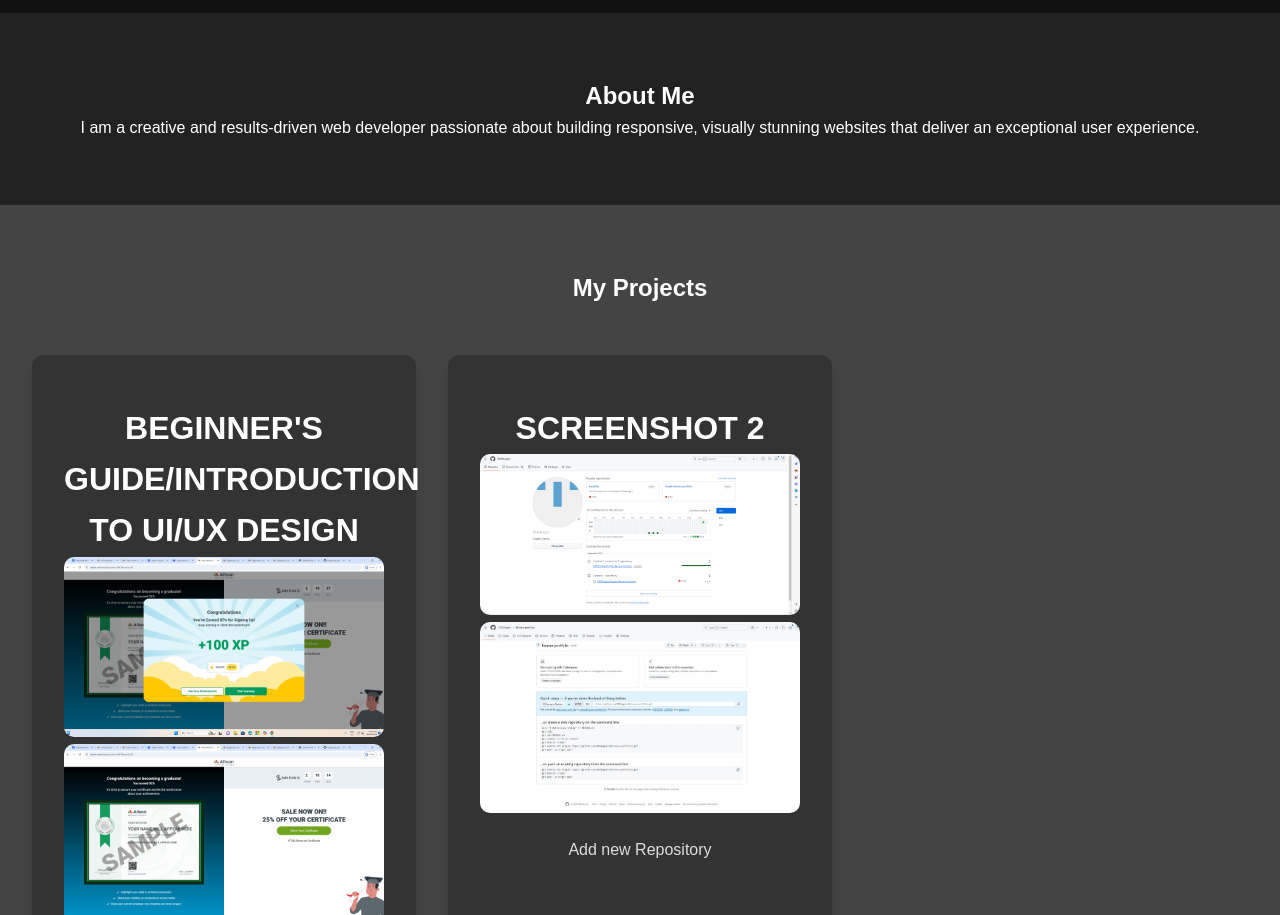
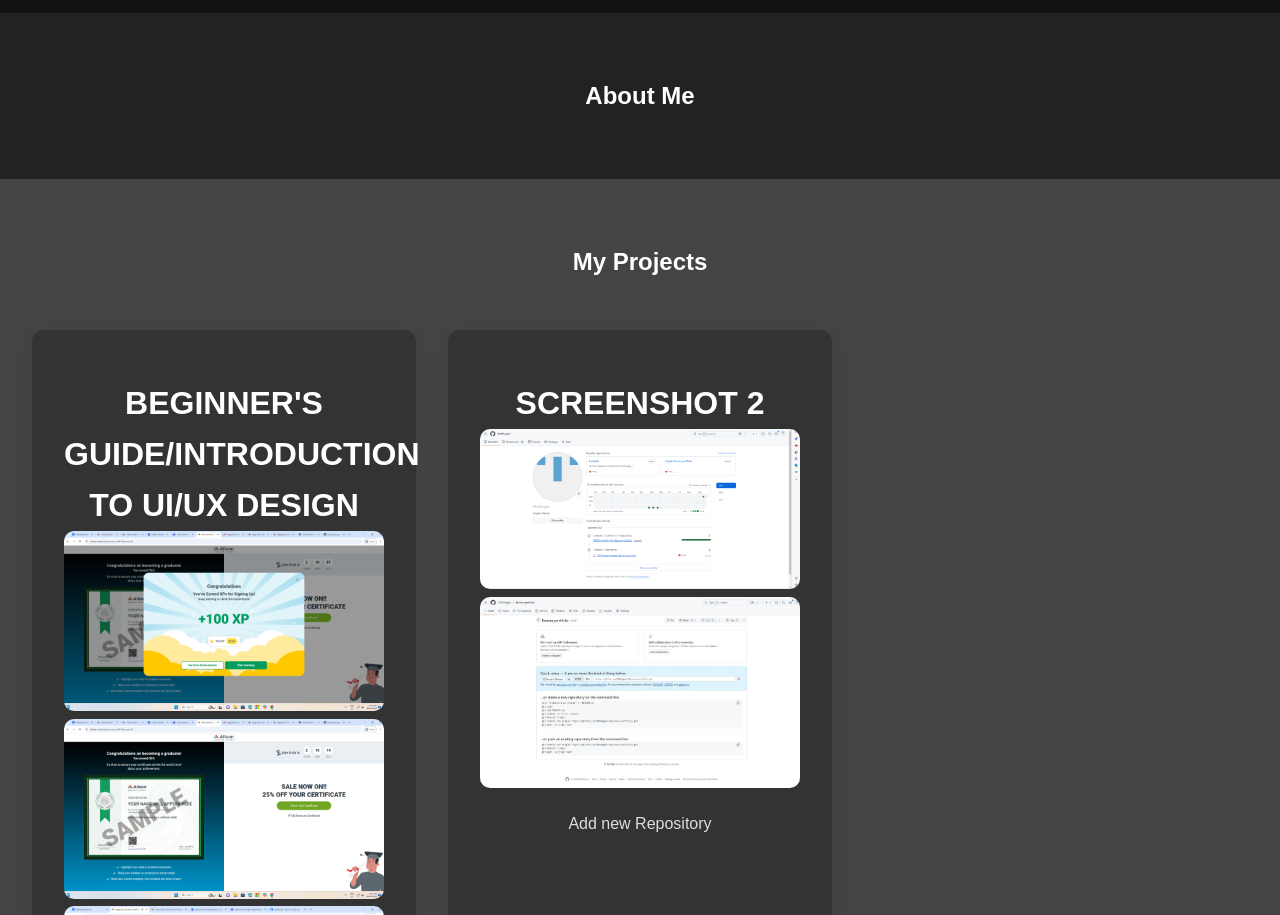
Before and after one commit to DNDAngelo/Angelo-Barrera-portfolio, a plain HTML site: page index.html in a window 1280 px wide. Shown: the part 850-1765 px from the top of the page. Drawn offline with nearby package versions, Linux system fonts and the light colour scheme.

Commit message:
Update index.html

```diff
--- a/index.html
+++ b/index.html
@@ -18,7 +18,6 @@
       <a href="#about" class="cta-button">Discover More</a>
     </div>
   </section>
-
   <nav>
     <ul>
       <li><a href="#about">About</a></li>
@@ -31,7 +30,7 @@
 
     <section id="about" class="section">
       <h2>About Me</h2>
-      <p>I am a creative and results-driven web developer passionate about building responsive, visually stunning websites that deliver an exceptional user experience.</p>
+
     </section>
 
 
@@ -53,7 +52,7 @@
         </article>
 
 
-       <article class="project-card">
+        <article class="project-card">
           <h3>Screenshot 2</h3>
           <a href="G6.png" data-fancybox="projects" class="project-image">
             <img src="G6.png" alt="Project 2">
```
